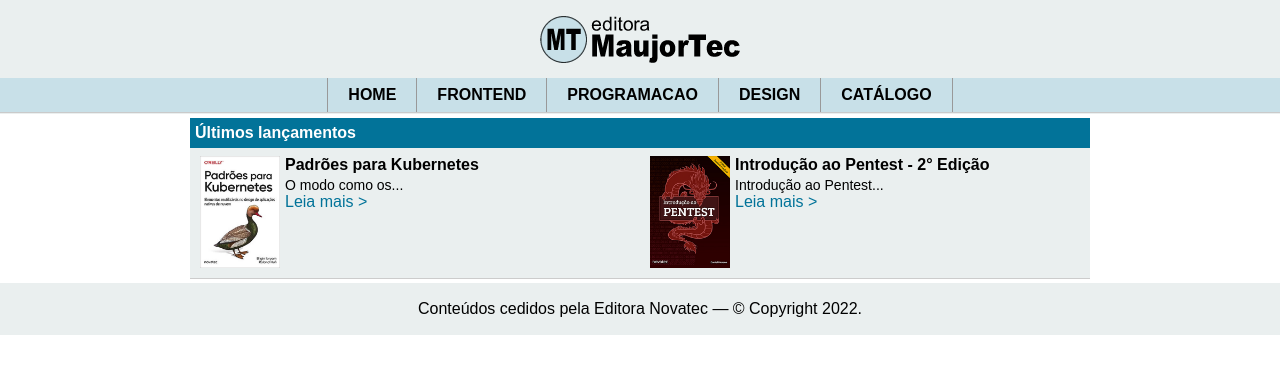
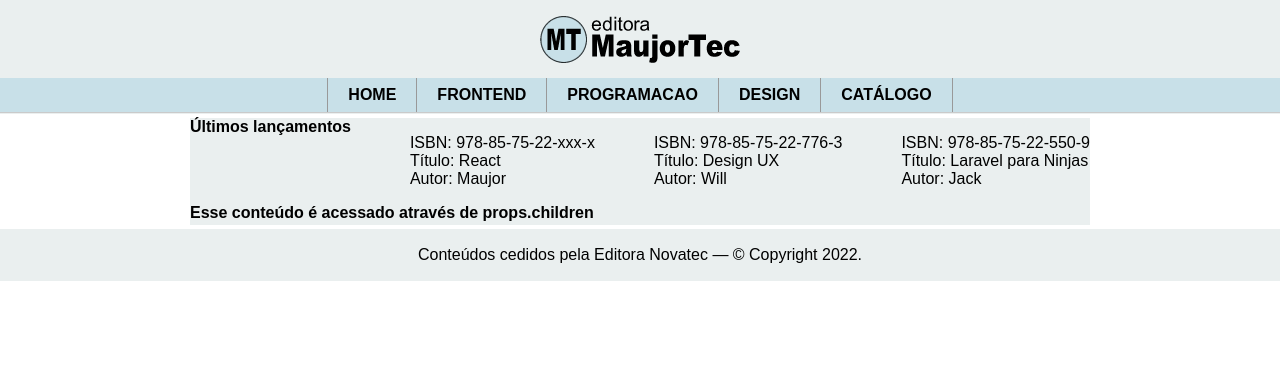
Before and after one commit to nathallye/livro-react-editora-maujortec, a React (Create React App) app: page / in a window 1280 px wide. Shown: the top 374 px of the page. Built offline with nearby package versions, Linux system fonts and the light colour scheme.

Commit message:
Passagem de dados via props

```diff
--- a/src/components/Home.js
+++ b/src/components/Home.js
@@ -1,8 +1,30 @@
 import React from "react";
 
 const Home = (props) => {
+  console.log(props);
   return (
     <>
+      <h3>{props.tituloPagina}</h3>
+      {/* Para acessar as constantes diretas de dentro de props */}
+      {/*
+      <p>
+        ISBN: {props.isbn}<br/>
+        Título: {props.titulo}<br/>
+        Autor: {props.autor}
+      </p>
+      */}
+      {/* Para acessar um array de objetos de dentro de props(usando o método map para percorrer o array em cada um dos seus indices(i) e em seguida usar o ponto(.) para acessar a propriedade em questão) */}
+      {props.dados.map((item, i) => (
+        <p key={i}>
+          ISBN: {props.dados[i].isbn}<br/>
+          Título: {props.dados[i].titulo}<br/>
+          Autor: {props.dados[i].autor}
+        </p>
+      ))}
+      {props.children}
+
+      {/* Antes de usar o recebimento de dados via props */}
+      {/*
       <h2>Últimos lançamentos</h2>
       <div className="card">
         <div className="thumb">
@@ -24,6 +46,7 @@
           <a href="#">Leia mais &gt;</a>
         </div>
       </div>
+      */}
     </>
   );
 };
--- a/src/components/Principal.js
+++ b/src/components/Principal.js
@@ -3,9 +3,28 @@
 import Home from "./Home";
 
 const Principal = (props) => {
+
+  const tituloPagina = "Últimos lançamentos";
+  // const isbn = "978-85-7522-xxx-x";
+  // const titulo = "React";
+  // const autor = "Maujor";
+  const dados = [
+    { isbn: "978-85-75-22-xxx-x", titulo: "React", autor: "Maujor" },
+    { isbn: "978-85-75-22-776-3", titulo: "Design UX", autor: "Will" },
+    { isbn: "978-85-75-22-550-9", titulo: "Laravel para Ninjas", autor: "Jack" }
+  ]
+
   return (
     <main className="principal">
-      <Home />
+      <Home
+        tituloPagina={tituloPagina}
+        // isbn={isbn}
+        // titudo={titulo}
+        // autor={autor}
+        dados={dados}
+        >
+        <h3>Esse conteúdo é acessado através de props.children</h3>
+      </Home>
     </main>
   );
 };
```
